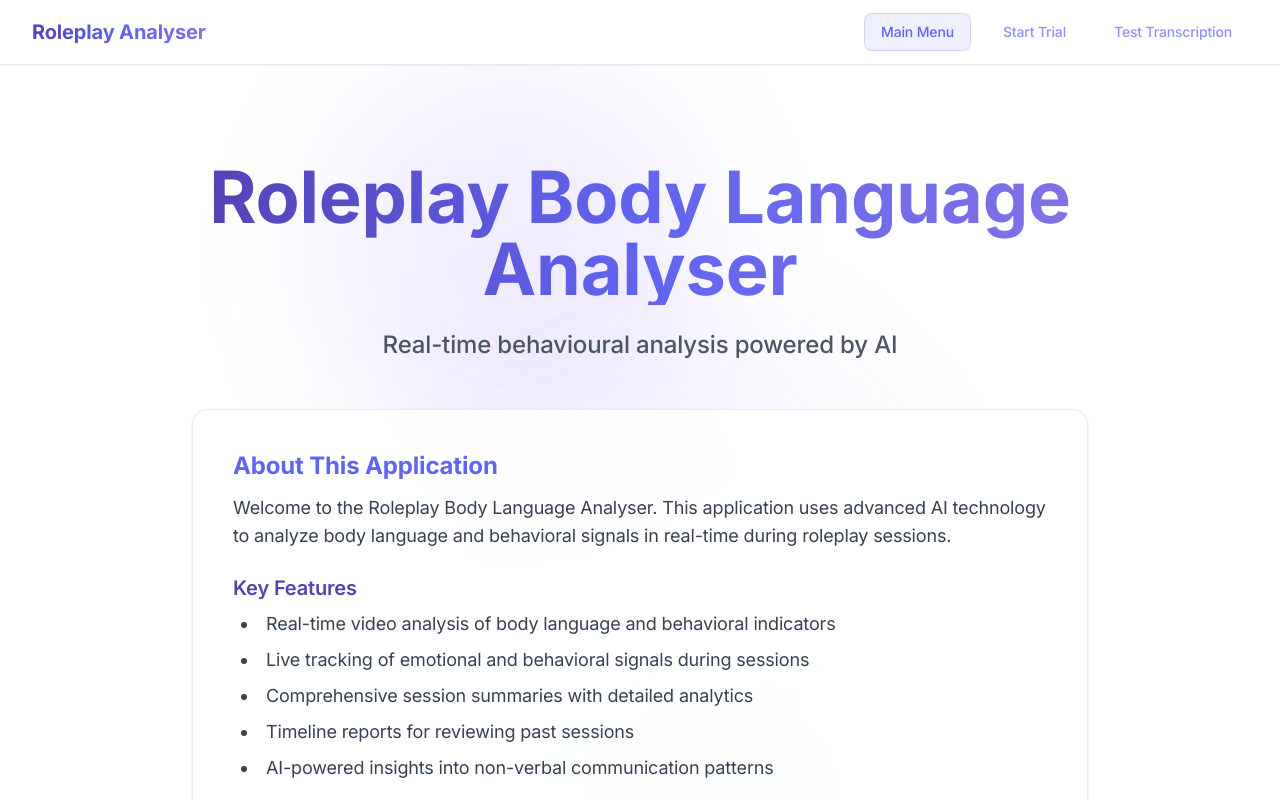
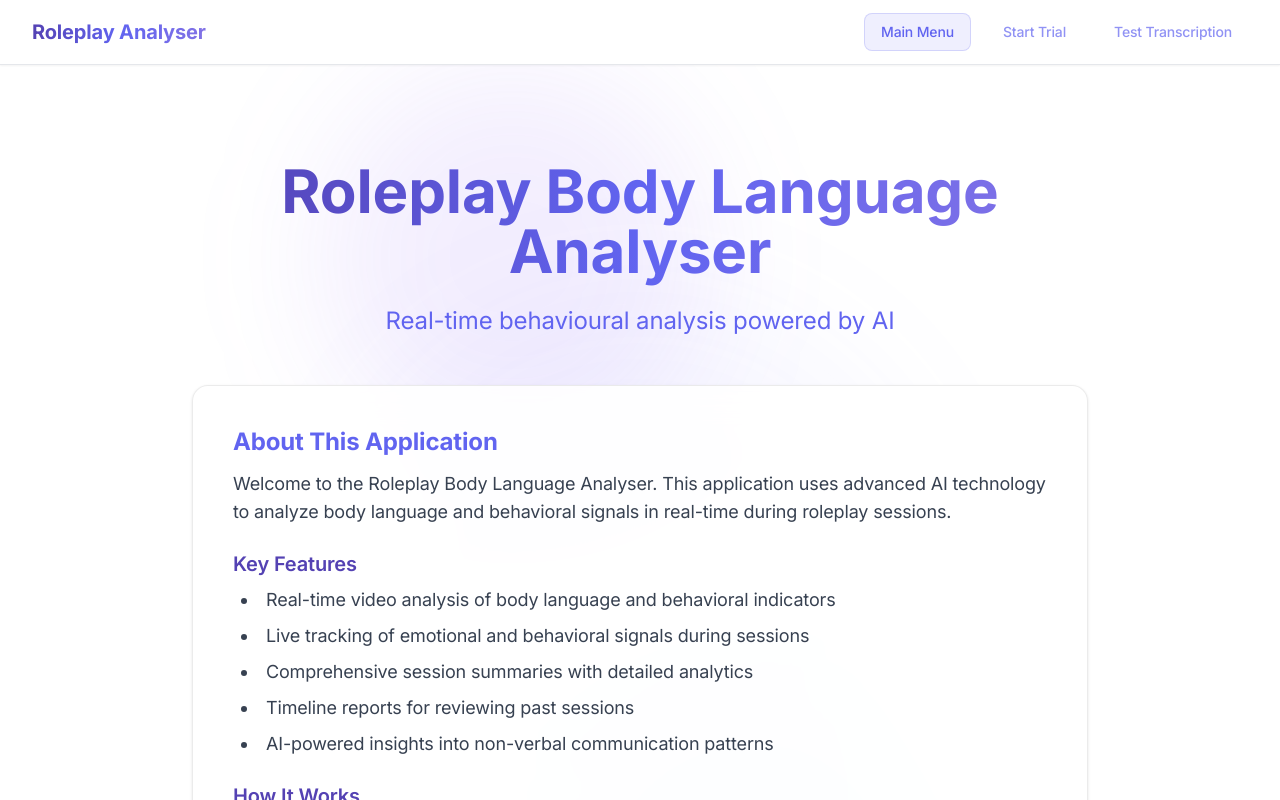
Before and after one commit to 30234753/Interhuman-Trial, a Next.js app: page / in a window 1280 px wide. Shown: the top 800 px of the page. Built offline with nearby package versions, Linux system fonts and the light colour scheme.

Commit message:
Debug issue: changed torquoise colours to fit real talk colour scheme

```diff
--- a/app/components/VideoCapture.tsx
+++ b/app/components/VideoCapture.tsx
@@ -334,7 +334,7 @@ export default function VideoCapture({
       {!isStreaming && !isLoading && !error && (
         <div className="absolute inset-0 flex items-center justify-center bg-gradient-to-br from-gray-900/95 to-gray-800/95 backdrop-blur-sm rounded-lg animate-fade-in">
           <div className="flex flex-col items-center justify-center gap-8 text-white text-center px-4">
-            <div className="w-20 h-20 rounded-full bg-turquoise-500/20 flex items-center justify-center border-2 border-turquoise-500/30">
+            <div className="w-20 h-20 rounded-full from-realtalk-dark to-realtalk-blue flex items-center justify-center border-2 border-turquoise-500/30">
               <svg className="w-10 h-10 text-turquoise-400" fill="none" stroke="currentColor" viewBox="0 0 24 24">
                 <path strokeLinecap="round" strokeLinejoin="round" strokeWidth={2} d="M15 10l4.553-2.276A1 1 0 0121 8.618v6.764a1 1 0 01-1.447.894L15 14M5 18h8a2 2 0 002-2V8a2 2 0 00-2-2H5a2 2 0 00-2 2v8a2 2 0 002 2z" />
               </svg>
@@ -344,7 +344,7 @@ export default function VideoCapture({
               onClick={() => {
                 startStream();
               }}
-              className="px-8 py-3.5 bg-gradient-to-r from-turquoise-600 to-turquoise-700 hover:from-turquoise-700 hover:to-turquoise-800 active:scale-95 rounded-lg text-white font-semibold shadow-lg hover:shadow-xl transition-all duration-200 flex items-center gap-2"
+              className="px-8 py-3.5 bg-gradient-to-r from-realtalk-dark to-realtalk-blue hover:from-realtalk-dark hover:to-realtalk-blue active:scale-95 rounded-lg text-white font-semibold shadow-lg hover:shadow-xl transition-all duration-200 flex items-center gap-2"
             >
               <svg className="w-5 h-5" fill="none" stroke="currentColor" viewBox="0 0 24 24">
                 <path strokeLinecap="round" strokeLinejoin="round" strokeWidth={2} d="M15 10l4.553-2.276A1 1 0 0121 8.618v6.764a1 1 0 01-1.447.894L15 14M5 18h8a2 2 0 002-2V8a2 2 0 00-2-2H5a2 2 0 00-2 2v8a2 2 0 002 2z" />
--- a/app/page.tsx
+++ b/app/page.tsx
@@ -21,8 +21,8 @@ export default function MainMenu() {
       <div className="z-10 max-w-4xl w-full items-center justify-center animate-fade-in">
         {/* Main Title */}
         <div className="text-center mb-12 animate-fade-in-up">
-          <h1
-            className="text-4xl sm:text-5xl md:text-6xl lg:text-7xl font-bold mb-6 leading-tight bg-gradient-to-r from-realtalk-dark via-realtalk-blue to-realtalk-light bg-clip-text text-transparent px-4"
+        <h1
+            className="text-4xl sm:text-4xl md:text-5xl lg:text-6xl font-bold mb-4 leading-normal pb-2 bg-gradient-to-r from-realtalk-dark via-realtalk-blue to-realtalk-light bg-clip-text px-4"
             style={{
               backgroundImage: 'linear-gradient(to right, #5442b3, #6164F0, #8272e5)',
               WebkitBackgroundClip: 'text',
@@ -31,7 +31,7 @@ export default function MainMenu() {
             }}>
             Roleplay Body Language Analyser
           </h1>
-          <p className="text-lg sm:text-xl md:text-2xl text-gray-600 mt-4 font-medium">
+          <p className="text-lg sm:text-lg md:text-2xl text-realtalk-blue mt-2 font-small z-10">
             Real-time behavioural analysis powered by AI
           </p>
         </div>
--- a/app/test-transcription/page.tsx
+++ b/app/test-transcription/page.tsx
@@ -97,7 +97,7 @@ export default function TestTranscriptionPage() {
               {!isRecording ? (
                 <button
                   onClick={startRecording}
-                  className="px-6 py-3 bg-gradient-to-r from-turquoise-600 to-turquoise-700 hover:from-turquoise-700 hover:to-turquoise-800 active:scale-95 rounded-lg text-white font-semibold shadow-lg hover:shadow-xl transition-all duration-200 flex items-center gap-2"
+                  className="px-6 py-3 bg-gradient-to-r from-realtalk-dark to-realtalk-blue hover:from-realtalk-dark hover:to-realtalk-blue active:scale-95 rounded-lg text-white font-semibold shadow-lg hover:shadow-xl transition-all duration-200 flex items-center gap-2"
                 >
                   <svg className="w-5 h-5" fill="none" stroke="currentColor" viewBox="0 0 24 24">
                     <path strokeLinecap="round" strokeLinejoin="round" strokeWidth={2} d="M19 11a7 7 0 01-7 7m0 0a7 7 0 01-7-7m7 7v4m0 0H8m4 0h4m-4-8a3 3 0 01-3-3V5a3 3 0 116 0v6a3 3 0 01-3 3z" />
--- a/app/trial/page.tsx
+++ b/app/trial/page.tsx
@@ -196,7 +196,7 @@ export default function TrialPage() {
         {/* Header */}
         <div className="text-center mb-8 animate-fade-in-up pt-4">
           <h1
-            className="text-3xl sm:text-4xl md:text-5xl lg:text-6xl font-bold mb-4 leading-normal pb-2 bg-gradient-to-r from-realtalk-dark via-realtalk-blue to-realtalk-light bg-clip-text text-transparent px-4"
+            className="text-2xl sm:text-2xl md:text-5xl lg:text-5xl font-bold mb-4 leading-normal pb-2 bg-gradient-to-r from-realtalk-dark via-realtalk-blue to-realtalk-light bg-clip-text px-4"
             style={{
               backgroundImage: 'linear-gradient(to right, #5442b3, #6164F0, #8272e5)',
               WebkitBackgroundClip: 'text',
@@ -206,7 +206,7 @@ export default function TrialPage() {
             Roleplay Body Language Analyser
           </h1>
           <p
-            className="text-realtalk-blue text-sm md:text-base mt-2 font-medium">
+            className="text-realtalk-blue text-lg sm:text-lg md:text-xl mt-2 font-medium">
             Real-time behavioural analysis powered by AI
           </p>
         </div>
```
Also changed, not shown: 1 other file (tests, documents, lock files or other folders).
